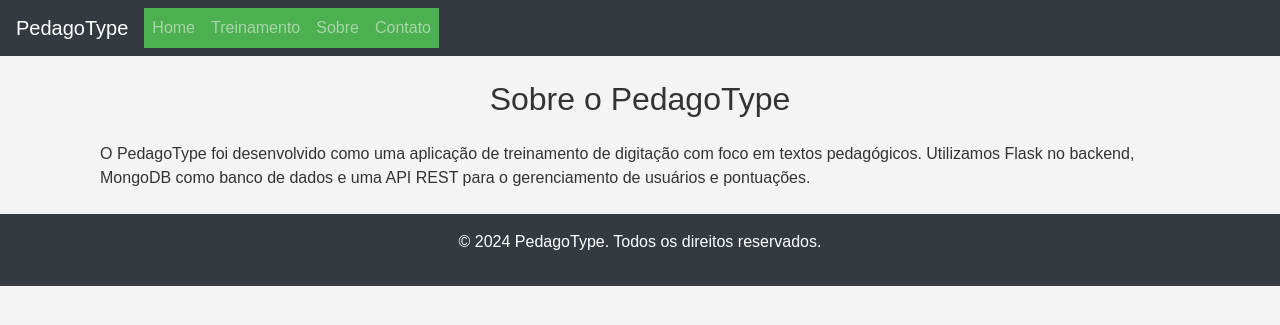
After one commit to ragnarthur/pedagotype, a Flask app: page /sobre in a window 1280 px wide. The commit adds this page. Shown: the top 325 px of the page. Run offline with Flask 3, Linux system fonts and the light colour scheme; some libraries are stand-ins or nearby versions.

Commit message:
commit style - js

```diff
--- a/app/routes.py
+++ b/app/routes.py
@@ -1,18 +1,40 @@
-from flask import Blueprint, render_template, request, redirect, url_for
+from flask import Blueprint, render_template, request, jsonify
+from .texts import get_ordered_text
 
 main = Blueprint('main', __name__)
 
+# Rota para a página inicial
 @main.route('/')
 def index():
     return render_template('base.html')
 
-@main.route('/start_typing', methods=['GET', 'POST'])
-def start_typing():
-    if request.method == 'POST':
-        # Lógica para iniciar o treino de digitação
-        pass
-    return render_template('start_typing.html')
+# Rota para obter o próximo texto via AJAX (usada no script.js)
+@main.route('/get_text')
+def get_text():
+    index = int(request.args.get('index', 0))  # Pega o índice do texto
+    text = get_ordered_text(index)  # Obtém o texto com base no índice
+    return jsonify({'text': text})  # Retorna o texto em formato JSON
 
-@main.route('/about')
+# Rota para a página "Sobre"
+@main.route('/sobre')
 def about():
-    return render_template('about.html')
+    return render_template('sobre.html')
+
+# Rota para a página de Treinamento
+@main.route('/treinamento')
+def treinamento():
+    return render_template('treinamento.html')
+
+# Rota para salvar a pontuação do usuário
+@main.route('/save_score', methods=['POST'])
+def save_score():
+    score = request.json.get('score')
+    index = request.json.get('index')
+    # Aqui você pode implementar a lógica para salvar a pontuação no banco de dados
+    # Exemplo: db.scores.insert_one({'score': score, 'exercise_id': index})
+    return jsonify({'message': 'Pontuação salva com sucesso!'})
+
+
+@main.route('/contato')
+def contato():
+    return render_template('contato.html')
--- a/app/static/css/styles.css
+++ b/app/static/css/styles.css
@@ -1,70 +1,83 @@
-/* Reset básico */
-* {
+/* Estilização básica para modais */
+.modal {
+    display: none;
+    position: fixed;
+    top: 0;
+    left: 0;
+    width: 100%;
+    height: 100%;
+    background-color: rgba(0, 0, 0, 0.5);
+    justify-content: center;
+    align-items: center;
+}
+
+.modal-content {
+    background-color: white;
+    padding: 20px;
+    border-radius: 5px;
+    width: 80%;
+    max-width: 500px;
+}
+
+.modal.show {
+    display: flex;
+}
+
+/* Outros estilos básicos para a página */
+body {
+    font-family: Arial, sans-serif;
+    background-color: #f4f4f4;
     margin: 0;
     padding: 0;
-    box-sizing: border-box;
-}
-
-/* Estilização do corpo */
-body {
-    font-family: Arial, sans-serif;
-    background-color: #f4f4f9;
     color: #333;
-    line-height: 1.6;
-    margin: 0;
-    padding: 0;
-}
-
-/* Cabeçalho */
-header {
-    background-color: #4CAF50;
-    color: white;
-    padding: 10px 0;
-    text-align: center;
-}
-
-header h1 {
-    margin: 0;
 }
 
 header nav ul {
-    list-style: none;
+    list-style-type: none;
+    padding: 0;
+    background-color: #4CAF50;
     display: flex;
-    justify-content: center;
-    margin-top: 10px;
+    justify-content: space-around;
 }
 
 header nav ul li {
-    margin: 0 15px;
+    display: inline;
 }
 
 header nav ul li a {
     color: white;
     text-decoration: none;
-    font-size: 18px;
+    padding: 14px 20px;
+    display: block;
 }
 
 header nav ul li a:hover {
+    background-color: #45a049;
+}
+
+/* Cor para os caracteres digitados corretamente */
+.correct {
+    color: green;
+    font-weight: bold;
+}
+
+/* Cor para o caractere que o usuário deve digitar no momento */
+.current {
+    color: blue;
+    font-weight: bold;
     text-decoration: underline;
 }
 
-/* Conteúdo */
-main {
-    padding: 20px;
-    text-align: center;
+/* Efeito de erro quando o usuário digita um caractere errado */
+.shake {
+    animation: shake 0.3s;
+    border: 2px solid red;
 }
 
-.content {
-    margin-top: 20px;
+@keyframes shake {
+    0% { transform: translateX(0); }
+    25% { transform: translateX(-5px); }
+    50% { transform: translateX(5px); }
+    75% { transform: translateX(-5px); }
+    100% { transform: translateX(0); }
 }
-
-/* Footer */
-footer {
-    background-color: #333;
-    color: white;
-    text-align: center;
-    padding: 10px 0;
-    position: absolute;
-    bottom: 0;
-    width: 100%;
-}
--- /dev/null
+++ b/app/static/js/script.js
@@ -0,0 +1,126 @@
+document.addEventListener("DOMContentLoaded", function () {
+    const textElement = document.getElementById("text");
+    const inputElement = document.getElementById("input");
+
+    // Desabilitar Ctrl + C e Ctrl + V
+    inputElement.addEventListener("keydown", function (event) {
+        if (event.ctrlKey && (event.key === "c" || event.key === "v")) {
+            event.preventDefault();
+            console.log("Ctrl+C e Ctrl+V estão desabilitados!");
+        }
+    });
+
+    const resultElement = document.getElementById("result");
+    const finalScoreElement = document.getElementById("final-score");
+    const totalScoreElement = document.getElementById("total-score");
+    const currentScoreElement = document.getElementById("current-score");
+    const nextTextBtn = document.getElementById("next-text-btn");
+    const submitScoreBtn = document.getElementById("submit-score-btn");
+
+    // Variáveis de controle
+    let currentIndex = 0;
+    let startTime = null;
+    let timerInterval = null;
+    let totalScore = 0;
+    let currentScore = 0;
+    let errorOccurred = false;
+
+    // Carrega o primeiro texto
+    fetchNextText(currentIndex);
+
+    // Função para carregar o próximo texto
+    function fetchNextText(index) {
+        fetch(`/get_text?index=${index}`)
+            .then(response => response.json())
+            .then(data => {
+                textElement.innerText = data.text;  // Define o texto no HTML
+                inputElement.value = '';  // Limpa o campo de entrada
+                resultElement.innerText = '';
+                startTime = null;
+                errorOccurred = false;  // Reinicia o estado de erro
+                updateDisplayedText('');  // Limpa o texto exibido
+            })
+            .catch(error => console.error("Erro ao carregar o texto:", error));
+    }
+
+    // Função para capturar e processar a entrada do usuário
+    inputElement.addEventListener("input", function () {
+        const inputText = inputElement.value;
+        const originalText = textElement.innerText;
+
+        // Verifica se o texto digitado está correto até o ponto atual
+        let isCorrect = checkCorrectness(inputText, originalText);
+
+        if (!isCorrect) {
+            inputElement.classList.add("shake");  // Aplica efeito de erro
+            errorOccurred = true;
+        } else {
+            inputElement.classList.remove("shake");
+            errorOccurred = false;
+            updateDisplayedText(inputText);  // Atualiza o texto exibido
+        }
+
+        // Se o texto for digitado corretamente
+        if (inputText === originalText && !errorOccurred) {
+            clearInterval(timerInterval);  // Para o timer
+            calculateScore(inputText, originalText);  // Calcula a pontuação
+            submitScoreBtn.style.display = 'inline-block';  // Mostra o botão de enviar pontuação
+        }
+    });
+
+    // Função para verificar se o texto digitado está correto até o ponto atual
+    function checkCorrectness(inputText, originalText) {
+        for (let i = 0; i < inputText.length; i++) {
+            // Verifica caractere por caractere, inclusive acentos
+            if (inputText[i] !== originalText[i]) {
+                return false;
+            }
+        }
+        return true;
+    }
+
+    // Função para atualizar o texto exibido, aplicando cores para os caracteres corretos
+    function updateDisplayedText(inputText) {
+        const originalText = textElement.innerText;
+        let formattedText = '';
+
+        for (let i = 0; i < originalText.length; i++) {
+            if (i < inputText.length) {
+                formattedText += `<span class="correct">${originalText[i]}</span>`;
+            } else if (i === inputText.length) {
+                formattedText += `<span class="current">${originalText[i]}</span>`;
+            } else {
+                formattedText += originalText[i];
+            }
+        }
+
+        textElement.innerHTML = formattedText;
+    }
+
+    // Função para calcular a pontuação
+    function calculateScore(inputText, originalText) {
+        const currentTime = new Date();
+        const elapsedTime = Math.floor((currentTime - startTime) / 1000);
+        const baseScore = Math.max(0, Math.floor((originalText.length * 100) / elapsedTime));
+        currentScore = baseScore;
+        totalScore += currentScore;
+
+        currentScoreElement.innerText = currentScore;
+        totalScoreElement.innerText = totalScore;
+    }
+
+    // Inicia o timer quando o usuário começa a digitar
+    inputElement.addEventListener("input", function () {
+        if (!startTime) {
+            startTime = new Date();  // Inicia o cronômetro
+            timerInterval = setInterval(updateTimer, 1000);  // Atualiza o cronômetro a cada segundo
+        }
+    });
+
+    // Função para atualizar o cronômetro
+    function updateTimer() {
+        const currentTime = new Date();
+        const timeElapsed = Math.floor((currentTime - startTime) / 1000);
+        resultElement.innerText = `Tempo: ${timeElapsed} segundos`;
+    }
+});
--- a/app/templates/base.html
+++ b/app/templates/base.html
@@ -4,32 +4,56 @@
     <meta charset="UTF-8">
     <meta name="viewport" content="width=device-width, initial-scale=1.0">
     <meta http-equiv="X-UA-Compatible" content="ie=edge">
-    <title>PedagoType - Treinamento de Digitação</title>
-    <!-- Link para o CSS correto -->
+    <title>{% block title %}PedagoType{% endblock %}</title>
+    <!-- Link do CSS do Bootstrap via CDN -->
+    <link href="https://stackpath.bootstrapcdn.com/bootstrap/4.5.2/css/bootstrap.min.css" rel="stylesheet">
+    <!-- Seu CSS personalizado -->
     <link rel="stylesheet" href="{{ url_for('static', filename='css/styles.css') }}">
 </head>
 <body>
+    <!-- Navbar com Bootstrap -->
     <header>
-        <nav>
-            <h1>PedagoType</h1>
-            <ul>
-                <li><a href="{{ url_for('main.index') }}">Início</a></li>
-                <li><a href="{{ url_for('main.start_typing') }}">Começar Treinamento</a></li>
-                <li><a href="{{ url_for('main.about') }}">Sobre</a></li>
-            </ul>
+        <nav class="navbar navbar-expand-lg navbar-dark bg-dark">
+            <a class="navbar-brand" href="{{ url_for('main.index') }}">PedagoType</a>
+            <button class="navbar-toggler" type="button" data-toggle="collapse" data-target="#navbarNav" aria-controls="navbarNav" aria-expanded="false" aria-label="Toggle navigation">
+                <span class="navbar-toggler-icon"></span>
+            </button>
+            <div class="collapse navbar-collapse" id="navbarNav">
+                <ul class="navbar-nav">
+                    <li class="nav-item">
+                        <a class="nav-link" href="{{ url_for('main.index') }}">Home</a>
+                    </li>
+                    <li class="nav-item">
+                        <a class="nav-link" href="{{ url_for('main.treinamento') }}">Treinamento</a>
+                    </li>
+                    <li class="nav-item">
+                        <a class="nav-link" href="{{ url_for('main.about') }}">Sobre</a>
+                    </li>
+                    <li class="nav-item">
+                        <a class="nav-link" href="{{ url_for('main.contato') }}">Contato</a>
+                    </li>
+                </ul>
+            </div>
         </nav>
     </header>
 
-    <main>
-        <section class="content">
-            {% block content %}
-            <!-- O conteúdo específico de cada página será inserido aqui -->
-            {% endblock %}
-        </section>
+    <!-- Conteúdo principal -->
+    <main class="container mt-4">
+        {% block content %}
+        <!-- O conteúdo específico da página será inserido aqui -->
+        {% endblock %}
     </main>
 
-    <footer>
+    <footer class="bg-dark text-white text-center py-3 mt-4">
         <p>&copy; 2024 PedagoType. Todos os direitos reservados.</p>
     </footer>
+
+    <!-- Bootstrap JS e dependências -->
+    <script src="https://code.jquery.com/jquery-3.5.1.slim.min.js"></script>
+    <script src="https://cdn.jsdelivr.net/npm/@popperjs/core@2.9.2/dist/umd/popper.min.js"></script>
+    <script src="https://stackpath.bootstrapcdn.com/bootstrap/4.5.2/js/bootstrap.min.js"></script>
+
+    <!-- Scripts globais -->
+    <script src="{{ url_for('static', filename='js/script.js') }}"></script>
 </body>
 </html>
--- /dev/null
+++ b/app/templates/sobre.html
@@ -0,0 +1,10 @@
+{% extends 'base.html' %}
+
+{% block title %}Sobre - PedagoType{% endblock %}
+
+{% block content %}
+<div class="container">
+    <h2 class="text-center mb-4">Sobre o PedagoType</h2>
+    <p>O PedagoType foi desenvolvido como uma aplicação de treinamento de digitação com foco em textos pedagógicos. Utilizamos Flask no backend, MongoDB como banco de dados e uma API REST para o gerenciamento de usuários e pontuações.</p>
+</div>
+{% endblock %}
--- a/run.py
+++ b/run.py
@@ -1,7 +1,7 @@
 from app import create_app
 
-# Cria a aplicação Flask e o banco de dados
-app, db = create_app()
+# Cria a aplicação Flask
+app = create_app()
 
 if __name__ == '__main__':
     # Iniciar o servidor Flask
```
Also changed, not shown: app/__init__.py (+9 -2 lines), app/api.py (+9 -8 lines), app/templates/about.html (deleted, +0 -14 lines), app/templates/contato.html (added, +10 -0 lines), app/templates/home.html (added, +11 -0 lines), app/templates/treinamento.html (added, +72 -0 lines), app/texts.py (added, +61 -0 lines).
